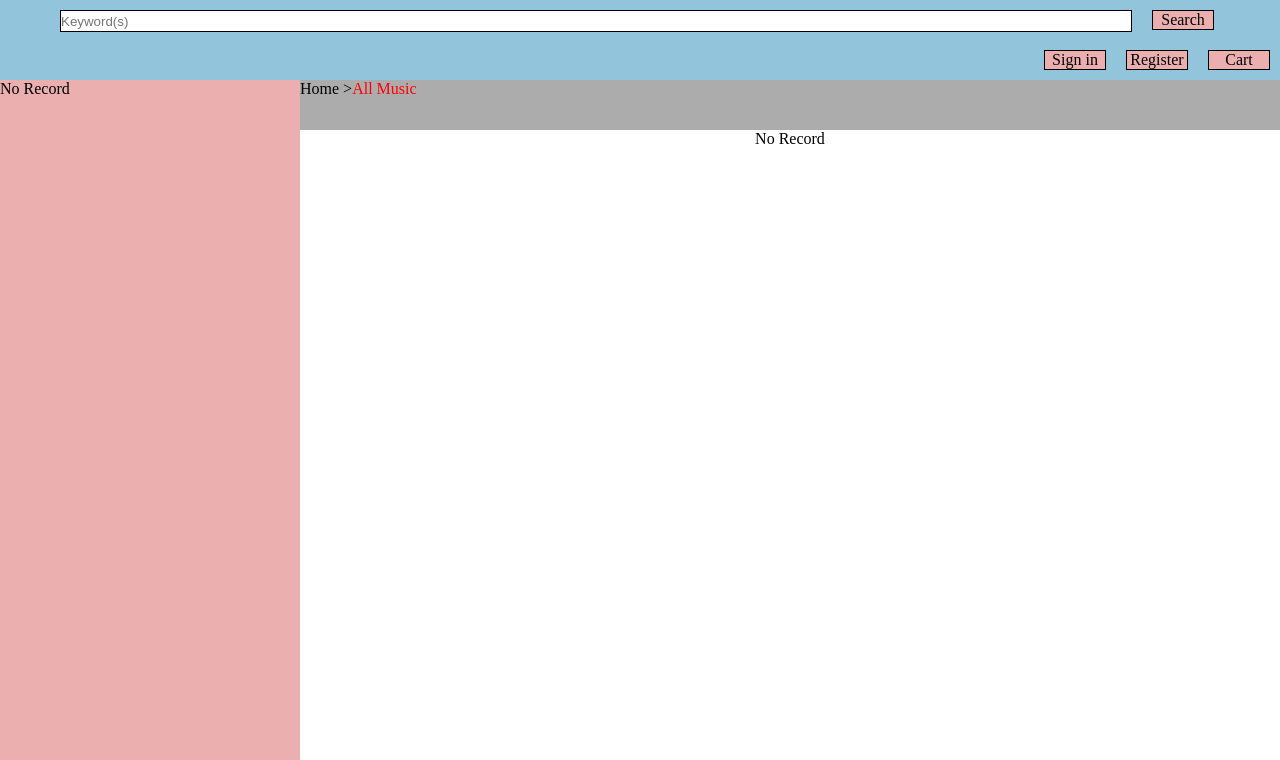
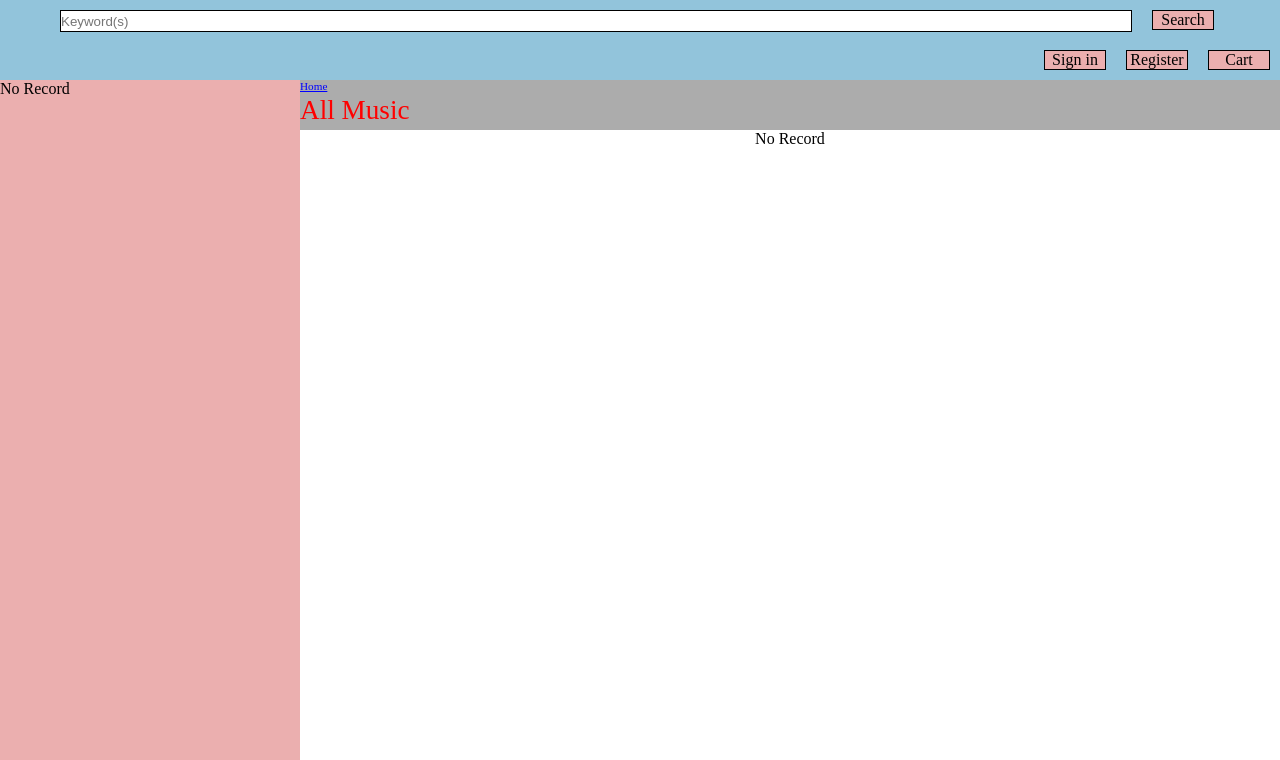
Before and after one commit to tohoilam/AT_Music_Shop, a PHP site: page / in a window 1280 px wide. Shown: the part 40-800 px from the top of the page. Run offline with PHP 8.4, Linux system fonts and the light colour scheme; data that the repository does not hold is empty.

Commit message:
Directory link and header bar

```diff
--- a/app.css
+++ b/app.css
@@ -38,7 +38,7 @@ main {
   height: calc(100% - 80px);
 }
 
-.pageTab {
+.pageHeader {
   height: 50px;
   background-color: var(--topbar-color);
 }
@@ -70,6 +70,10 @@ main {
   margin: 8px 10px;
   height: 20px;
   border: 1px solid black;
+}
+
+.pageHeadings {
+  font-size: 1.7rem;
 }
 
 #searchButton {
--- a/app.js
+++ b/app.js
@@ -1,4 +1,4 @@
-let $topBar, $mainPage, $musicInfoPage, $cartPage, $loginPage, $createAccountPage, $checkoutPage, $invoicePage, $loading, $errorPage;
+let $topBar, $mainPage, $musicInfoPage, $cartPage, $loginPage, $createAccountPage, $checkoutPage, $invoicePage, $loading, $errorPage, $mainLinkPart;
 let $homeLinks;
 
 async function getUserId() {
@@ -57,6 +57,7 @@ $(document).ready(function() {
   $homeLinks = $('.homeLink');
   $loading = $('#loading');
   $errorPage = $('#errorPage');
+  $mainLinkPart = $('#mainLinkPart');
   // $globalSessionId = document.cookie.match(/PHPSESSID=[^;]+/);
   for (let i = 0; i < $homeLinks.length; i++) {
     $homeLinks[i].addEventListener('click', () => {
@@ -160,6 +161,7 @@ async function changeTab(tabType, param, toLoad = true) {
     $invoicePage.hide();
     $errorPage.hide();
     $topBar.show();
+    $mainLinkPart.hide();
 
     if (userId) {
       $('#registerButton').hide();
--- a/index.php
+++ b/index.php
@@ -36,9 +36,10 @@
     </div>
     <div id="mainPage">
       <nav class="floatLeft"></nav>
-      <div id="mainPageHeadingBar" class="pageTab">
-        <div class="directoryLink floatLeft">
-          <span class="homeLink pointer">Home</span> > <span class="subLink pointer"></span>
+      <div id="mainSection" class="floatLeft">
+        <div id="mainPageHeadingBar" class="pageHeader">
+          <div class="directoryLink">
+            <span class="homeLink link pointer">Home</span> <span id="mainLinkPart">&nbsp> &nbsp<span class="subLink link pointer"></span></span>
           </div>
           <div id='mainPageHeading' class='pageHeadings'>
             All Music
@@ -47,12 +48,15 @@
 
         <div id="musicRecordsArea"></div>
       </div>
+    </div>
     <div id="musicInfoPage">
-      <div id="musicInfoPageHeading" class="pageTab">
+      <div id="musicInfoPageHeading" class="pageHeader">
         <div class="directoryLink">
-          <span class="homeLink pointer">Home</span> > <span class="subLink pointer"></span>
+          <span class="homeLink link pointer">Home</span> <span id="musicInfoLinkPart">&nbsp> &nbsp<span class="subLink link pointer"></span></span>
         </div>
+        <div id='musicInfoPageHeading' class='pageHeadings'>
           Music Info Page
+        </div>
       </div>
       <div id="musicInfoPageArea">
         <div id="musicInformation"></div>
--- a/pages/mainPage/getMusic.php
+++ b/pages/mainPage/getMusic.php
@@ -55,7 +55,7 @@
         echo "</div>";
         echo "<div class='mainMusicInfo floatLeft'>";
         if ($item['NewArrival'] == 1) {
-          echo "<div class='mainMusicInfoItems floatLeft'>NEW ARRIVAL!</div>";
+          echo "<div class='mainMusicInfoItems mainNewArrival floatLeft'>NEW ARRIVAL!</div>";
         }
         echo "<div class='mainMusicInfoItems floatLeft clearLeft mainComposerBox'>Composer: <span class='mainComposer'>$Composer</span></div>";
         echo "<div class='mainMusicInfoItems floatLeft clearLeft mainMusicPrice'>Price: $ $Price</div>";
--- a/pages/mainPage/mainPage.css
+++ b/pages/mainPage/mainPage.css
@@ -4,8 +4,14 @@ nav {
   background-color: var(--sidebar-color);
 }
 
+#mainSection {
+  height: 100%;
+  width: calc(100% - 300px);
+}
+
 #musicRecordsArea {
   height: calc(100% - 50px);
+  width: 100%;
   display: flex;
   flex-wrap: wrap;
   justify-content: space-around;
@@ -19,6 +25,18 @@ nav {
   border: 1px solid black;
   margin: 20px 10px;
 }
+
+.directoryLink {
+  font-size: 0.7rem;
+  height: 15px;
+  width: 100%;
+}
+
+.link {
+  color: blue;
+  text-decoration: underline;
+}
+
 
 .mainMusicName {
   height: 70px;
@@ -48,3 +66,7 @@ nav {
 .mainMusicPrice {
   font-weight: bold;
 }
+
+.mainNewArrival {
+  color: red;
+}
--- a/pages/mainPage/mainPage.js
+++ b/pages/mainPage/mainPage.js
@@ -43,6 +43,8 @@ function changeCategory(element) {
       console.log('done')
       $musicRecordsArea.empty().append(response);
       $('#mainPageHeading').text($('#category').text());
+      $('#mainLinkPart > .subLink').text(category);
+      $mainLinkPart.show();
       $('#category').hide();
     }
   }
@@ -74,8 +76,11 @@ async function getMusicRecords() {
     if (response.status == 200) {
       let data = await response.text();
       $musicRecordsArea.empty().append(data);
-      $('#mainPageHeading').text($('#category').text());
+      let category = $('#category').text();
+      $('#mainPageHeading').text(category);
+      $mainLinkPart.hide();
       $('#category').hide();
+
     }
     else {
       alert('HTTP return status:', response.status);
```
Lines whose indentation alone changed are shown as unchanged.
